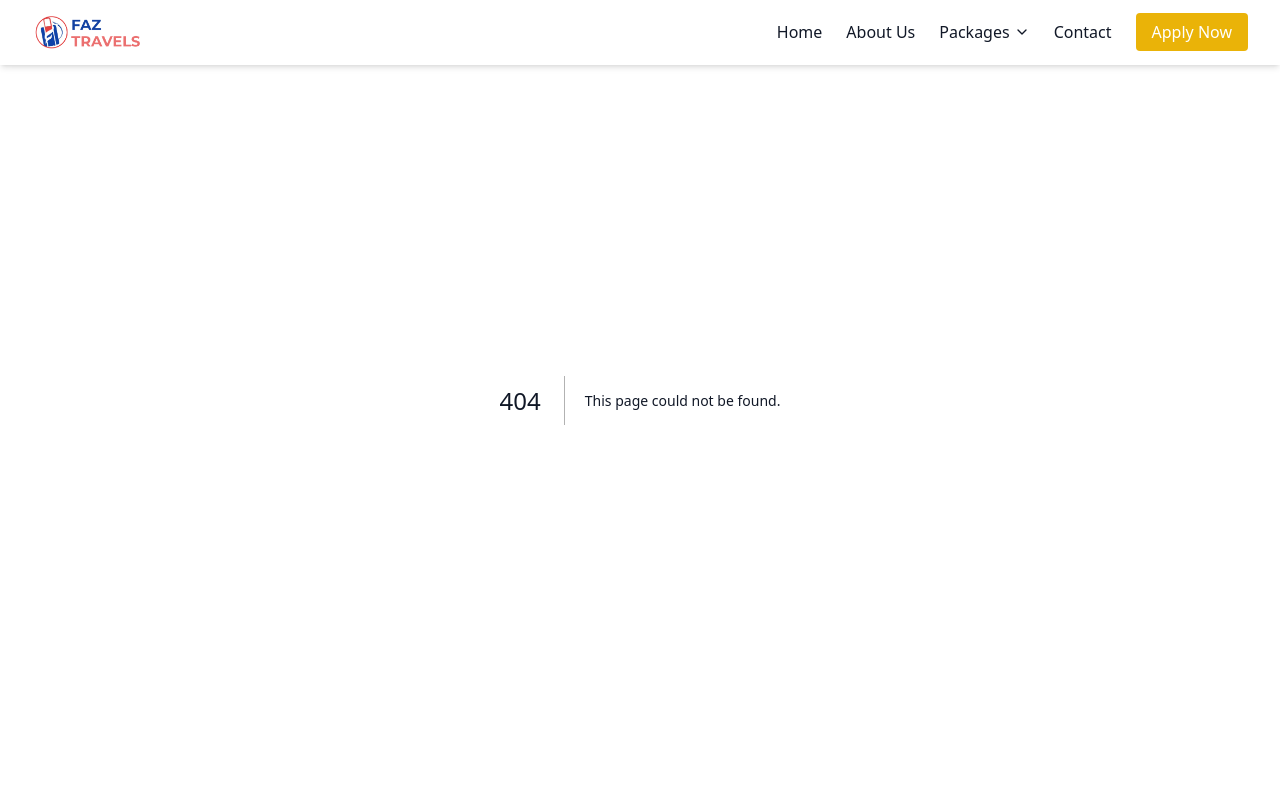
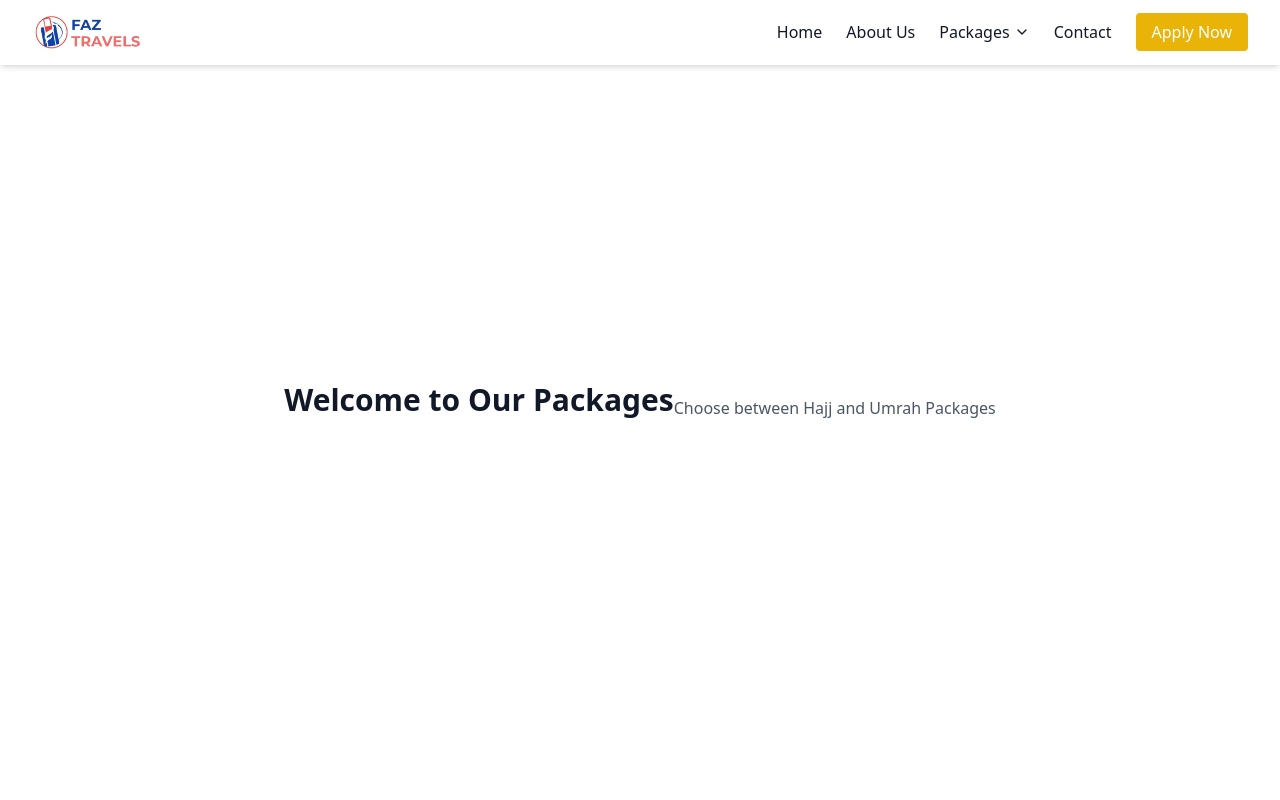
Before and after one commit to ibrocods/faztravels, a Next.js app: page /packages in a window 1280 px wide. Before the commit this address had no page. Shown: the top 800 px of the page. Built offline with nearby package versions, Linux system fonts and the light colour scheme.

Commit message:
Create page.tsx

```diff
--- /dev/null
+++ b/app/packages/page.tsx
@@ -0,0 +1,9 @@
+// app/packages/page.tsx
+export default function PackagesLanding() {
+  return (
+    <div className="min-h-screen flex items-center justify-center text-center">
+      <h1 className="text-3xl font-bold">Welcome to Our Packages</h1>
+      <p className="text-gray-600 mt-4">Choose between Hajj and Umrah Packages</p>
+    </div>
+  );
+}
```
